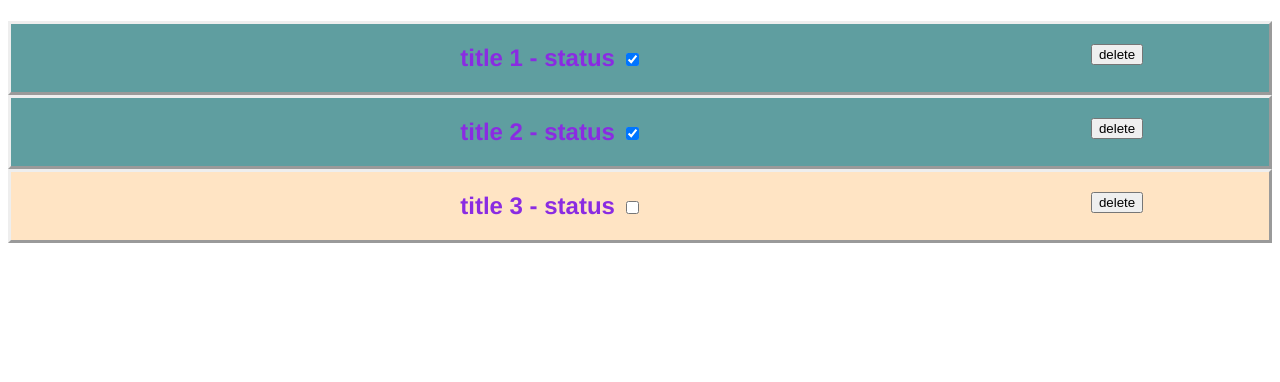
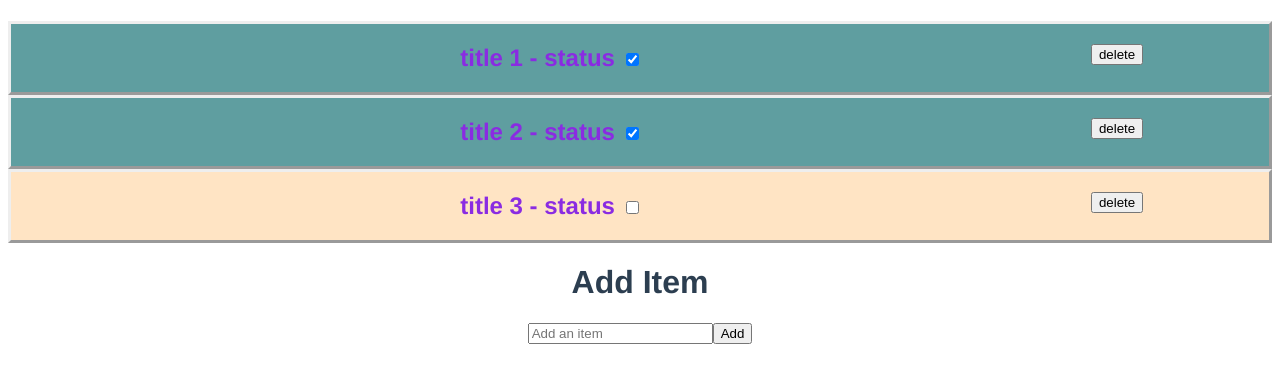
Before and after one commit to imadcollin/vue-to-do, a Vue app: page / in a window 1280 px wide. Shown: the top 382 px of the page. Built offline with nearby package versions, Linux system fonts and the light colour scheme.

Commit message:
Clean up

```diff
--- a/src/App.vue
+++ b/src/App.vue
@@ -1,38 +1,35 @@
 <template>
-  <Todos m v-bind:todos="todos" v-on:del-todo="deleteTodo"/>
+  <Todos m v-bind:todos="todos" v-on:del-todo="deleteTodo" />
+  <AddItem v-on:add-Item="addItem" />
 </template>
 
 <script>
-import Todos from './components/Todos'
+import Todos from "./components/Todos";
+import AddItem from "./components/AddItem";
 export default {
-  name: 'App',
+  name: "App",
   components: {
-    Todos
+    Todos,
+    AddItem,
   },
-   data(){
-     return {
-       todos:[
-         {id:1,
-         title: "title 1",
-         status: true
-         },
-           {id:2,
-         title: "title 2",
-         status: true
-         },
-           {id:3,
-         title: "title 3",
-         status: false
-         }
-     ]
-     }
-},
-methods: {
-  deleteTodo(id){
-    this.todos=this.todos.filter(x=>x.id!==id);
-    }
-},
-}
+  data() {
+    return {
+      todos: [
+        { id: 1, title: "title 1", status: true },
+        { id: 2, title: "title 2", status: true },
+        { id: 3, title: "title 3", status: false },
+      ],
+    };
+  },
+  methods: {
+    deleteTodo(id) {
+      this.todos = this.todos.filter((x) => x.id !== id);
+    },
+    addItem(newTodo) {
+       this.todos = [...this.todos, newTodo];
+    },
+  },
+};
 </script>
 
 <style>
--- a/src/components/Todos.vue
+++ b/src/components/Todos.vue
@@ -1,32 +1,28 @@
 <template>
   <div class="Todos">
-  <h1>{{msg}}</h1>
-  <div v-bind:key="todo.id" v-for="todo in todos" todo_prop_sync="todo">
-
-      <!-- <h3>Todos {{todo.id}} {{todo.title}}</h3> -->
-      <Item v-bind:todo="todo" v-on:del-todo="$emit('del-todo',todo.id)"/>
-  </div>
+    <h1>{{ msg }}</h1>
+    <div v-bind:key="todo.id" v-for="todo in todos" todo_prop_sync="todo">
+      <Item v-bind:todo="todo" v-on:del-todo="$emit('del-todo', todo.id)" />
+    </div>
   </div>
 </template>
 
 <script>
-import Item from './Item';
+import Item from "./Item";
 export default {
-  name: 'Todos',
-  components:{
-      Item
-      },
+  name: "Todos",
+  components: {
+    Item,
+  },
   props: {
     msg: String,
-    todos: Array
-  }
-// props:["todos"]
-}
+    todos: Array,
+  },
+};
 </script>
 
-<!-- Add "scoped" attribute to limit CSS to this component only -->
 <style scoped>
 h1 {
-  color:#000;
+  color: #000;
 }
 </style>
```
